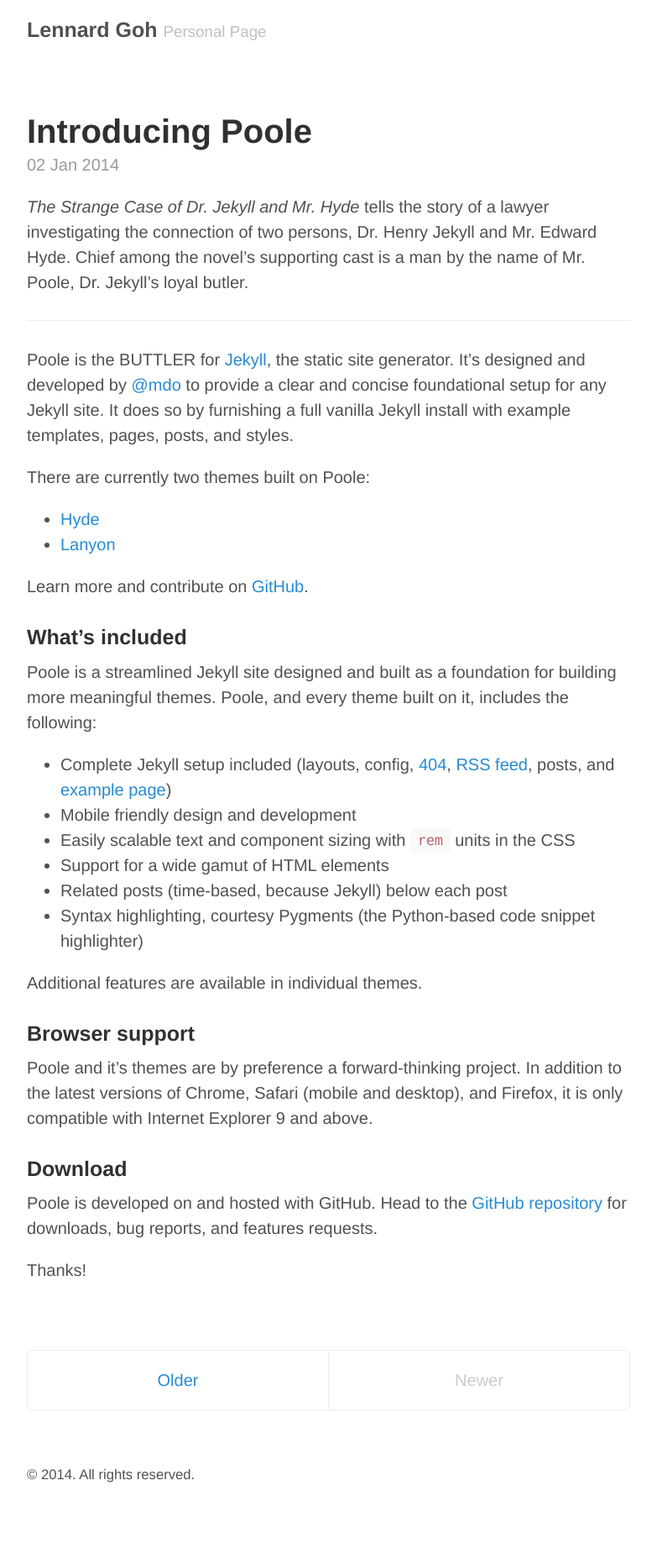
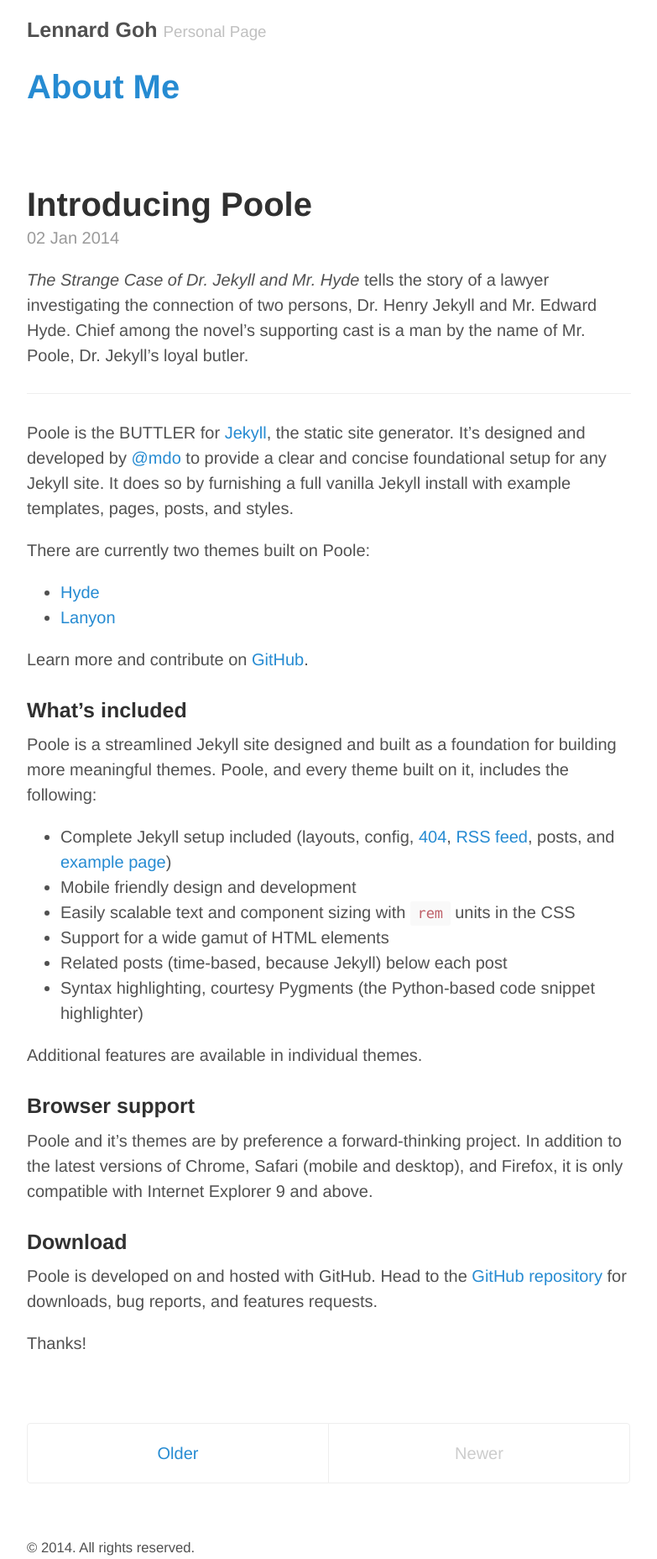
Before and after one commit to lennardgoh/lennardgoh.github.io, a Jekyll site: the page built from index.html, in a window 1280 px wide. Shown: the whole page at 84% size, without its empty margins (248-1031 px from the left). Built offline with Jekyll 4.4.1, drawn with Linux system fonts in a browser that asks for light colours; the list of posts is cut into pages by our own code; before the commit the page ends 1769 px from its top, so only the background shows below that.

Commit message:
About page link

```diff
--- a/_includes/head.html
+++ b/_includes/head.html
@@ -11,7 +11,6 @@
     {% else %}
       {{ page.title }} &middot; {{ site.title }}
     {% endif %}
-    <a href="/about.html">About Me</a>
   </title>
 
   <!-- CSS -->
--- a/_layouts/default.html
+++ b/_layouts/default.html
@@ -11,6 +11,9 @@
           <a href="{{ site.baseurl }}" title="Home">{{ site.title }}</a>
           <small>{{ site.tagline }}</small>
         </h3>
+        <h1>
+          <a href="/about" title="Home">About Me</a>
+        </h1>
       </header>
 
       <main>
```
